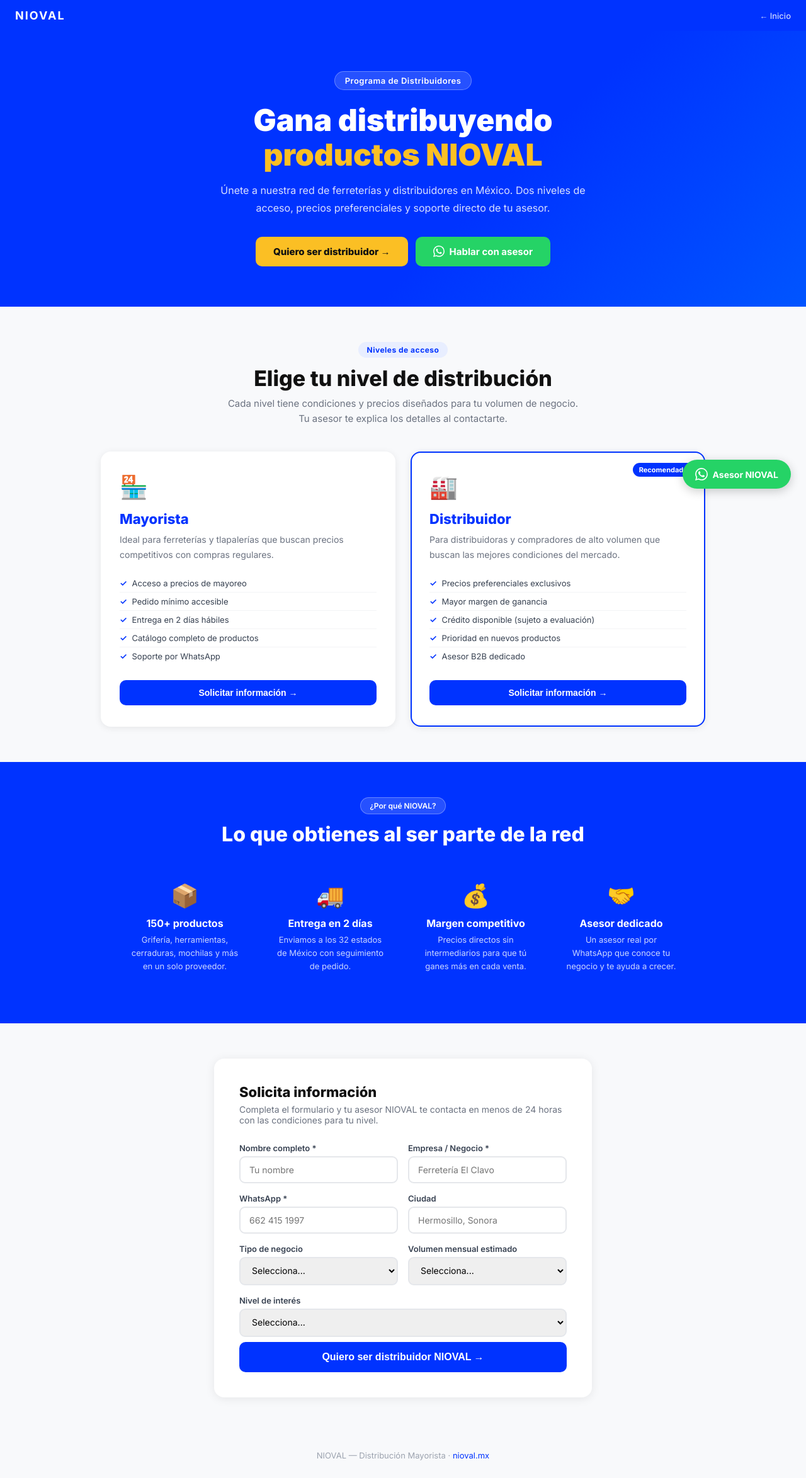
After one commit to luisgarciau03-art/NIOVALWEB, a Flask app: page /distribuidor in a window 1280 px wide. The commit adds this page. Shown: the whole page at 63% size. Run offline with Flask 3, Linux system fonts and the light colour scheme; some libraries are stand-ins or nearby versions.

Commit message:
Add /distribuidor B2B micrositio with Mayorista/Distribuidor levels + Telegram leads

```diff
--- a/app.py
+++ b/app.py
@@ -255,6 +255,50 @@ def churn():
     alertas = run()
     return jsonify({"ok": True, "alertas": len(alertas)})
 
+@app.route("/distribuidor")
+def distribuidor():
+    return render_template("distribuidor.html")
+
+@app.route("/distribuidor-lead", methods=["POST"])
+def distribuidor_lead():
+    data     = request.get_json(silent=True) or request.form
+    nombre   = (data.get("nombre") or "").strip()
+    empresa  = (data.get("empresa") or "").strip()
+    whatsapp = (data.get("whatsapp") or "").strip()
+    ciudad   = (data.get("ciudad") or "").strip()
+    negocio  = (data.get("negocio") or "").strip()
+    volumen  = (data.get("volumen") or "").strip()
+    nivel    = (data.get("nivel") or "").strip()
+    if not nombre or not whatsapp:
+        return jsonify({"ok": False}), 422
+    def _enviar():
+        from datetime import datetime
+        wa_number = ''.join(filter(str.isdigit, whatsapp))
+        if wa_number and not wa_number.startswith('52'):
+            wa_number = '52' + wa_number
+        msg = f"Hola {nombre.split()[0]}, soy asesor de NIOVAL. Vi tu solicitud para ser {nivel or 'distribuidor'}. %C2%BFTienes un momento para platicar%3F"
+        wa_link = f"https://api.whatsapp.com/send?phone={wa_number}&text={msg}" if wa_number else ""
+        texto = (
+            f"🏭 *Nueva Solicitud Distribuidor NIOVAL*\n\n"
+            f"👤 *Nombre:* {nombre}\n"
+            f"🏪 *Empresa:* {empresa}\n"
+            f"📱 *WhatsApp:* {whatsapp}\n"
+            f"📍 *Ciudad:* {ciudad or '(no indicada)'}\n"
+            f"🔧 *Negocio:* {negocio or '(no indicado)'}\n"
+            f"💰 *Volumen estimado:* {volumen or '(no indicado)'}\n"
+            f"⭐ *Nivel solicitado:* {nivel or '(no indicado)'}\n\n"
+            f"🕐 {datetime.now().strftime('%d/%m/%Y %H:%M')}\n\n"
+            f"{'👉 [Contactar al lead](' + wa_link + ')' if wa_link else ''}"
+        )
+        try:
+            url = f"https://api.telegram.org/bot{TELEGRAM_TOKEN}/sendMessage"
+            requests.post(url, json={"chat_id": TELEGRAM_CHAT_ID, "text": texto,
+                                     "parse_mode": "Markdown", "disable_web_page_preview": True}, timeout=10)
+        except Exception as e:
+            print(f"[DIST] Error Telegram: {e}")
+    threading.Thread(target=_enviar, daemon=True).start()
+    return jsonify({"ok": True})
+
 @app.route("/mayoreo")
 def mayoreo():
     return render_template("mayoreo.html")
--- /dev/null
+++ b/templates/distribuidor.html
@@ -0,0 +1,264 @@
+<!DOCTYPE html>
+<html lang="es">
+<head>
+<meta charset="UTF-8">
+<meta name="viewport" content="width=device-width, initial-scale=1.0">
+<title>Sé Distribuidor NIOVAL | Mayoreo de Herramientas y Grifería en México</title>
+<meta name="description" content="Únete a la red de distribuidores NIOVAL. Dos niveles: Mayorista y Distribuidor. Gana margen en herramientas, grifería y cerraduras al mayoreo. Solicita información con tu asesor.">
+<!-- Meta Pixel -->
+<script>!function(f,b,e,v,n,t,s){if(f.fbq)return;n=f.fbq=function(){n.callMethod?n.callMethod.apply(n,arguments):n.queue.push(arguments)};if(!f._fbq)f._fbq=n;n.push=n;n.loaded=!0;n.version='2.0';n.queue=[];t=b.createElement(e);t.async=!0;t.src=v;s=b.getElementsByTagName(e)[0];s.parentNode.insertBefore(t,s)}(window,document,'script','https://connect.facebook.net/en_US/fbevents.js');fbq('init','949938207844619');fbq('track','PageView');</script>
+<noscript><img height="1" width="1" style="display:none" src="https://www.facebook.com/tr?id=949938207844619&ev=PageView&noscript=1"/></noscript>
+<!-- TikTok Pixel -->
+<script>!function(w,d,t){w.TiktokAnalyticsObject=t;var ttq=w[t]=w[t]||[];ttq.methods=["page","track","identify","instances","debug","on","off","once","ready","alias","group","enableCookie","disableCookie","holdConsent","revokeConsent","grantConsent"],ttq.setAndDefer=function(t,e){t[e]=function(){t.push([e].concat(Array.prototype.slice.call(arguments,0)))}};for(var i=0;i<ttq.methods.length;i++)ttq.setAndDefer(ttq,ttq.methods[i]);ttq.instance=function(t){for(var e=ttq._i[t]||[],n=0;n<ttq.methods.length;n++)ttq.setAndDefer(e,ttq.methods[n]);return e},ttq.load=function(e,n){var r="https://analytics.tiktok.com/i18n/pixel/events.js";ttq._i=ttq._i||{},ttq._i[e]=[],ttq._i[e]._u=r,ttq._t=ttq._t||{},ttq._t[e]=+new Date,ttq._o=ttq._o||{},ttq._o[e]=n||{};n=document.createElement("script");n.type="text/javascript",n.async=!0,n.src=r+"?sdkid="+e+"&lib="+t;e=document.getElementsByTagName("script")[0];e.parentNode.insertBefore(n,e)};ttq.load('D7UI5D3C77U2TFGF6VBG');ttq.page();}(window,document,'ttq');</script>
+<link href="https://fonts.googleapis.com/css2?family=Inter:wght@400;500;600;700;800;900&display=swap" rel="stylesheet">
+<style>
+*{margin:0;padding:0;box-sizing:border-box}
+body{font-family:'Inter',sans-serif;background:#f8f9fb;color:#111}
+nav{background:#0033FF;padding:14px 24px;display:flex;align-items:center;justify-content:space-between}
+nav a{color:#fff;text-decoration:none;font-weight:700;letter-spacing:2px;font-size:18px}
+nav .back{font-size:13px;font-weight:500;opacity:.8;letter-spacing:0}
+
+/* HERO */
+.hero{background:linear-gradient(135deg,#0033FF 60%,#0055FF);color:#fff;padding:64px 24px;text-align:center}
+.hero-tag{display:inline-block;background:rgba(255,255,255,.15);border:1px solid rgba(255,255,255,.3);color:#fff;padding:6px 16px;border-radius:20px;font-size:13px;font-weight:600;margin-bottom:20px;letter-spacing:.5px}
+.hero h1{font-size:clamp(28px,5vw,48px);font-weight:900;line-height:1.15;margin-bottom:16px}
+.hero h1 span{color:#FBBF24}
+.hero p{font-size:16px;opacity:.85;max-width:580px;margin:0 auto 32px;line-height:1.7}
+.hero-btns{display:flex;gap:12px;justify-content:center;flex-wrap:wrap}
+.btn-gold{background:#FBBF24;color:#111;padding:14px 28px;border-radius:10px;font-weight:800;font-size:15px;text-decoration:none;transition:background .2s}
+.btn-gold:hover{background:#f59e0b}
+.btn-wa{background:#25D366;color:#fff;padding:14px 28px;border-radius:10px;font-weight:700;font-size:15px;text-decoration:none;display:flex;align-items:center;gap:8px}
+
+/* NIVELES */
+.section{padding:56px 24px}
+.section-inner{max-width:960px;margin:0 auto}
+.section-tag{display:inline-block;background:#E8EEFF;color:#0033FF;padding:5px 14px;border-radius:20px;font-size:12px;font-weight:700;margin-bottom:12px;letter-spacing:.5px}
+.section-title{font-size:clamp(24px,4vw,34px);font-weight:800;margin-bottom:8px}
+.section-sub{font-size:15px;color:#6b7280;margin-bottom:40px;line-height:1.6}
+.niveles{display:grid;grid-template-columns:repeat(auto-fit,minmax(280px,1fr));gap:24px}
+.nivel-card{background:#fff;border-radius:16px;padding:32px 28px;box-shadow:0 2px 12px rgba(0,0,0,.08);border:2px solid transparent;position:relative;overflow:hidden}
+.nivel-card.destacado{border-color:#0033FF}
+.nivel-badge{position:absolute;top:16px;right:16px;background:#0033FF;color:#fff;font-size:11px;font-weight:700;padding:4px 10px;border-radius:20px}
+.nivel-icon{font-size:36px;margin-bottom:16px}
+.nivel-nombre{font-size:22px;font-weight:800;margin-bottom:8px;color:#0033FF}
+.nivel-desc{font-size:14px;color:#6b7280;line-height:1.7;margin-bottom:20px}
+.nivel-lista{list-style:none}
+.nivel-lista li{font-size:13px;color:#374151;padding:6px 0;border-bottom:1px solid #f3f4f6;display:flex;gap:8px}
+.nivel-lista li:last-child{border:none}
+.nivel-lista li::before{content:'✓';color:#0033FF;font-weight:700;flex-shrink:0}
+.nivel-cta{display:block;text-align:center;margin-top:24px;background:#0033FF;color:#fff;padding:12px;border-radius:10px;font-weight:700;font-size:14px;text-decoration:none;cursor:pointer;border:none;width:100%}
+
+/* BENEFICIOS */
+.beneficios{background:#0033FF;color:#fff;padding:56px 24px}
+.beneficios-grid{display:grid;grid-template-columns:repeat(auto-fit,minmax(200px,1fr));gap:24px;max-width:900px;margin:32px auto 0}
+.bene{text-align:center;padding:24px 16px}
+.bene-icon{font-size:36px;margin-bottom:12px}
+.bene-titulo{font-size:16px;font-weight:700;margin-bottom:6px}
+.bene-desc{font-size:13px;opacity:.8;line-height:1.6}
+
+/* FORMULARIO */
+.form-wrap{background:#fff;border-radius:16px;padding:40px;box-shadow:0 2px 16px rgba(0,0,0,.08);max-width:600px;margin:0 auto}
+.form-wrap h2{font-size:22px;font-weight:800;margin-bottom:6px}
+.form-wrap p{font-size:14px;color:#6b7280;margin-bottom:28px}
+.form-grid{display:grid;grid-template-columns:1fr 1fr;gap:16px}
+@media(max-width:560px){.form-grid{grid-template-columns:1fr}}
+label{display:block;font-size:13px;font-weight:600;color:#374151;margin-bottom:5px}
+input,select{width:100%;padding:11px 14px;border:2px solid #e5e7eb;border-radius:9px;font-size:14px;font-family:inherit;outline:none;transition:border .2s}
+input:focus,select:focus{border-color:#0033FF}
+.full{grid-column:1/-1}
+.btn-submit{width:100%;background:#0033FF;color:#fff;border:none;padding:15px;border-radius:10px;font-size:16px;font-weight:800;cursor:pointer;margin-top:8px}
+.btn-submit:disabled{background:#9ca3af;cursor:not-allowed}
+.success{display:none;text-align:center;padding:16px 0}
+.success h3{font-size:20px;font-weight:800;color:#0033FF;margin-bottom:8px}
+.success p{color:#6b7280;font-size:14px;margin-bottom:20px}
+.wa-btn{display:inline-flex;align-items:center;gap:8px;background:#25D366;color:#fff;padding:13px 24px;border-radius:10px;font-weight:700;font-size:14px;text-decoration:none}
+
+/* FOOTER */
+footer{text-align:center;padding:28px;color:#9ca3af;font-size:13px}
+footer a{color:#0033FF;text-decoration:none}
+
+/* WA FLOAT */
+.wa-float{position:fixed;bottom:24px;right:24px;background:#25D366;color:#fff;border-radius:50px;padding:13px 20px;font-weight:700;font-size:14px;text-decoration:none;box-shadow:0 4px 16px rgba(0,0,0,.2);z-index:999;display:flex;align-items:center;gap:8px}
+</style>
+</head>
+<body>
+
+<nav>
+  <a href="/">NIOVAL</a>
+  <a href="/" class="back">← Inicio</a>
+</nav>
+
+<!-- HERO -->
+<div class="hero">
+  <span class="hero-tag">Programa de Distribuidores</span>
+  <h1>Gana distribuyendo<br><span>productos NIOVAL</span></h1>
+  <p>Únete a nuestra red de ferreterías y distribuidores en México. Dos niveles de acceso, precios preferenciales y soporte directo de tu asesor.</p>
+  <div class="hero-btns">
+    <a href="#solicitud" class="btn-gold">Quiero ser distribuidor →</a>
+    <a href="https://api.whatsapp.com/send?phone=526624151997&text=Hola%2C%20quiero%20informaci%C3%B3n%20sobre%20el%20programa%20de%20distribuidores%20NIOVAL." target="_blank" class="btn-wa">
+      <svg width="18" height="18" viewBox="0 0 24 24" fill="white"><path d="M17.472 14.382c-.297-.149-1.758-.867-2.03-.967-.273-.099-.471-.148-.67.15-.197.297-.767.966-.94 1.164-.173.199-.347.223-.644.075-.297-.15-1.255-.463-2.39-1.475-.883-.788-1.48-1.761-1.653-2.059-.173-.297-.018-.458.13-.606.134-.133.298-.347.446-.52.149-.174.198-.298.298-.497.099-.198.05-.371-.025-.52-.075-.149-.669-1.612-.916-2.207-.242-.579-.487-.5-.669-.51-.173-.008-.371-.01-.57-.01-.198 0-.52.074-.792.372-.272.297-1.04 1.016-1.04 2.479 0 1.462 1.065 2.875 1.213 3.074.149.198 2.096 3.2 5.077 4.487.709.306 1.262.489 1.694.625.712.227 1.36.195 1.871.118.571-.085 1.758-.719 2.006-1.413.248-.694.248-1.289.173-1.413-.074-.124-.272-.198-.57-.347m-5.421 7.403h-.004a9.87 9.87 0 01-5.031-1.378l-.361-.214-3.741.982.998-3.648-.235-.374a9.86 9.86 0 01-1.51-5.26c.001-5.45 4.436-9.884 9.888-9.884 2.64 0 5.122 1.03 6.988 2.898a9.825 9.825 0 012.893 6.994c-.003 5.45-4.437 9.884-9.885 9.884m8.413-18.297A11.815 11.815 0 0012.05 0C5.495 0 .16 5.335.157 11.892c0 2.096.547 4.142 1.588 5.945L.057 24l6.305-1.654a11.882 11.882 0 005.683 1.448h.005c6.554 0 11.89-5.335 11.893-11.893a11.821 11.821 0 00-3.48-8.413z"/></svg>
+      Hablar con asesor
+    </a>
+  </div>
+</div>
+
+<!-- NIVELES -->
+<section class="section">
+  <div class="section-inner">
+    <div style="text-align:center;margin-bottom:40px">
+      <span class="section-tag">Niveles de acceso</span>
+      <h2 class="section-title">Elige tu nivel de distribución</h2>
+      <p class="section-sub">Cada nivel tiene condiciones y precios diseñados para tu volumen de negocio.<br>Tu asesor te explica los detalles al contactarte.</p>
+    </div>
+    <div class="niveles">
+      <div class="nivel-card">
+        <div class="nivel-icon">🏪</div>
+        <div class="nivel-nombre">Mayorista</div>
+        <p class="nivel-desc">Ideal para ferreterías y tlapalerías que buscan precios competitivos con compras regulares.</p>
+        <ul class="nivel-lista">
+          <li>Acceso a precios de mayoreo</li>
+          <li>Pedido mínimo accesible</li>
+          <li>Entrega en 2 días hábiles</li>
+          <li>Catálogo completo de productos</li>
+          <li>Soporte por WhatsApp</li>
+        </ul>
+        <button class="nivel-cta" onclick="document.getElementById('solicitud').scrollIntoView({behavior:'smooth'})">Solicitar información →</button>
+      </div>
+      <div class="nivel-card destacado">
+        <span class="nivel-badge">Recomendado</span>
+        <div class="nivel-icon">🏭</div>
+        <div class="nivel-nombre">Distribuidor</div>
+        <p class="nivel-desc">Para distribuidoras y compradores de alto volumen que buscan las mejores condiciones del mercado.</p>
+        <ul class="nivel-lista">
+          <li>Precios preferenciales exclusivos</li>
+          <li>Mayor margen de ganancia</li>
+          <li>Crédito disponible (sujeto a evaluación)</li>
+          <li>Prioridad en nuevos productos</li>
+          <li>Asesor B2B dedicado</li>
+        </ul>
+        <button class="nivel-cta" onclick="document.getElementById('solicitud').scrollIntoView({behavior:'smooth'})">Solicitar información →</button>
+      </div>
+    </div>
+  </div>
+</section>
+
+<!-- BENEFICIOS -->
+<div class="beneficios">
+  <div style="text-align:center;max-width:700px;margin:0 auto">
+    <span style="display:inline-block;background:rgba(255,255,255,.15);border:1px solid rgba(255,255,255,.3);color:#fff;padding:5px 14px;border-radius:20px;font-size:12px;font-weight:600;margin-bottom:12px">¿Por qué NIOVAL?</span>
+    <h2 style="font-size:clamp(22px,4vw,32px);font-weight:800;color:#fff">Lo que obtienes al ser parte de la red</h2>
+  </div>
+  <div class="beneficios-grid">
+    <div class="bene"><div class="bene-icon">📦</div><div class="bene-titulo">150+ productos</div><div class="bene-desc">Grifería, herramientas, cerraduras, mochilas y más en un solo proveedor.</div></div>
+    <div class="bene"><div class="bene-icon">🚚</div><div class="bene-titulo">Entrega en 2 días</div><div class="bene-desc">Enviamos a los 32 estados de México con seguimiento de pedido.</div></div>
+    <div class="bene"><div class="bene-icon">💰</div><div class="bene-titulo">Margen competitivo</div><div class="bene-desc">Precios directos sin intermediarios para que tú ganes más en cada venta.</div></div>
+    <div class="bene"><div class="bene-icon">🤝</div><div class="bene-titulo">Asesor dedicado</div><div class="bene-desc">Un asesor real por WhatsApp que conoce tu negocio y te ayuda a crecer.</div></div>
+  </div>
+</div>
+
+<!-- FORMULARIO -->
+<section class="section" id="solicitud">
+  <div class="section-inner">
+    <div class="form-wrap">
+      <h2>Solicita información</h2>
+      <p>Completa el formulario y tu asesor NIOVAL te contacta en menos de 24 horas con las condiciones para tu nivel.</p>
+      <div id="form-area">
+        <div class="form-grid">
+          <div>
+            <label>Nombre completo *</label>
+            <input type="text" id="d-nombre" placeholder="Tu nombre">
+          </div>
+          <div>
+            <label>Empresa / Negocio *</label>
+            <input type="text" id="d-empresa" placeholder="Ferretería El Clavo">
+          </div>
+          <div>
+            <label>WhatsApp *</label>
+            <input type="tel" id="d-whatsapp" placeholder="662 415 1997">
+          </div>
+          <div>
+            <label>Ciudad</label>
+            <input type="text" id="d-ciudad" placeholder="Hermosillo, Sonora">
+          </div>
+          <div>
+            <label>Tipo de negocio</label>
+            <select id="d-negocio">
+              <option value="">Selecciona...</option>
+              <option>Ferretería</option>
+              <option>Tlapalería</option>
+              <option>Distribuidora</option>
+              <option>Tienda en línea</option>
+              <option>Otro</option>
+            </select>
+          </div>
+          <div>
+            <label>Volumen mensual estimado</label>
+            <select id="d-volumen">
+              <option value="">Selecciona...</option>
+              <option>Menos de $5,000 MXN</option>
+              <option>$5,000 – $15,000 MXN</option>
+              <option>$15,000 – $50,000 MXN</option>
+              <option>Más de $50,000 MXN</option>
+            </select>
+          </div>
+          <div class="full">
+            <label>Nivel de interés</label>
+            <select id="d-nivel">
+              <option value="">Selecciona...</option>
+              <option>Mayorista</option>
+              <option>Distribuidor</option>
+              <option>No sé aún, quiero información</option>
+            </select>
+          </div>
+        </div>
+        <button class="btn-submit" onclick="enviarDistribuidor()">Quiero ser distribuidor NIOVAL →</button>
+      </div>
+      <div class="success" id="d-success">
+        <h3>¡Solicitud recibida! 🎉</h3>
+        <p>Tu asesor NIOVAL te contacta en menos de 24 horas por WhatsApp con las condiciones de tu nivel.</p>
+        <a class="wa-btn" href="https://api.whatsapp.com/send?phone=526624151997&text=Hola%2C%20acabo%20de%20llenar%20el%20formulario%20para%20ser%20distribuidor%20NIOVAL." target="_blank">
+          <svg width="18" height="18" viewBox="0 0 24 24" fill="white"><path d="M17.472 14.382c-.297-.149-1.758-.867-2.03-.967-.273-.099-.471-.148-.67.15-.197.297-.767.966-.94 1.164-.173.199-.347.223-.644.075-.297-.15-1.255-.463-2.39-1.475-.883-.788-1.48-1.761-1.653-2.059-.173-.297-.018-.458.13-.606.134-.133.298-.347.446-.52.149-.174.198-.298.298-.497.099-.198.05-.371-.025-.52-.075-.149-.669-1.612-.916-2.207-.242-.579-.487-.5-.669-.51-.173-.008-.371-.01-.57-.01-.198 0-.52.074-.792.372-.272.297-1.04 1.016-1.04 2.479 0 1.462 1.065 2.875 1.213 3.074.149.198 2.096 3.2 5.077 4.487.709.306 1.262.489 1.694.625.712.227 1.36.195 1.871.118.571-.085 1.758-.719 2.006-1.413.248-.694.248-1.289.173-1.413-.074-.124-.272-.198-.57-.347m-5.421 7.403h-.004a9.87 9.87 0 01-5.031-1.378l-.361-.214-3.741.982.998-3.648-.235-.374a9.86 9.86 0 01-1.51-5.26c.001-5.45 4.436-9.884 9.888-9.884 2.64 0 5.122 1.03 6.988 2.898a9.825 9.825 0 012.893 6.994c-.003 5.45-4.437 9.884-9.885 9.884m8.413-18.297A11.815 11.815 0 0012.05 0C5.495 0 .16 5.335.157 11.892c0 2.096.547 4.142 1.588 5.945L.057 24l6.305-1.654a11.882 11.882 0 005.683 1.448h.005c6.554 0 11.89-5.335 11.893-11.893a11.821 11.821 0 00-3.48-8.413z"/></svg>
+          Escribir al asesor ahora
+        </a>
+      </div>
+    </div>
+  </div>
+</section>
+
+<footer>
+  <p>NIOVAL — Distribución Mayorista · <a href="/">nioval.mx</a></p>
+</footer>
+
+<!-- WhatsApp flotante -->
+<a href="https://api.whatsapp.com/send?phone=526624151997&text=Hola%2C%20quiero%20informaci%C3%B3n%20sobre%20el%20programa%20de%20distribuidores%20NIOVAL." target="_blank" class="wa-float">
+  <svg width="20" height="20" viewBox="0 0 24 24" fill="white"><path d="M17.472 14.382c-.297-.149-1.758-.867-2.03-.967-.273-.099-.471-.148-.67.15-.197.297-.767.966-.94 1.164-.173.199-.347.223-.644.075-.297-.15-1.255-.463-2.39-1.475-.883-.788-1.48-1.761-1.653-2.059-.173-.297-.018-.458.13-.606.134-.133.298-.347.446-.52.149-.174.198-.298.298-.497.099-.198.05-.371-.025-.52-.075-.149-.669-1.612-.916-2.207-.242-.579-.487-.5-.669-.51-.173-.008-.371-.01-.57-.01-.198 0-.52.074-.792.372-.272.297-1.04 1.016-1.04 2.479 0 1.462 1.065 2.875 1.213 3.074.149.198 2.096 3.2 5.077 4.487.709.306 1.262.489 1.694.625.712.227 1.36.195 1.871.118.571-.085 1.758-.719 2.006-1.413.248-.694.248-1.289.173-1.413-.074-.124-.272-.198-.57-.347m-5.421 7.403h-.004a9.87 9.87 0 01-5.031-1.378l-.361-.214-3.741.982.998-3.648-.235-.374a9.86 9.86 0 01-1.51-5.26c.001-5.45 4.436-9.884 9.888-9.884 2.64 0 5.122 1.03 6.988 2.898a9.825 9.825 0 012.893 6.994c-.003 5.45-4.437 9.884-9.885 9.884m8.413-18.297A11.815 11.815 0 0012.05 0C5.495 0 .16 5.335.157 11.892c0 2.096.547 4.142 1.588 5.945L.057 24l6.305-1.654a11.882 11.882 0 005.683 1.448h.005c6.554 0 11.89-5.335 11.893-11.893a11.821 11.821 0 00-3.48-8.413z"/></svg>
+  Asesor NIOVAL
+</a>
+
+<script>
+async function enviarDistribuidor() {
+  const nombre   = document.getElementById('d-nombre').value.trim();
+  const empresa  = document.getElementById('d-empresa').value.trim();
+  const whatsapp = document.getElementById('d-whatsapp').value.trim();
+  const ciudad   = document.getElementById('d-ciudad').value.trim();
+  const negocio  = document.getElementById('d-negocio').value;
+  const volumen  = document.getElementById('d-volumen').value;
+  const nivel    = document.getElementById('d-nivel').value;
+  if (!nombre || !empresa || !whatsapp) { alert('Por favor llena los campos obligatorios.'); return; }
+  const btn = document.querySelector('.btn-submit');
+  btn.disabled = true; btn.textContent = 'Enviando...';
+  try {
+    await fetch('/distribuidor-lead', {
+      method: 'POST',
+      headers: {'Content-Type': 'application/json'},
+      body: JSON.stringify({nombre, empresa, whatsapp, ciudad, negocio, volumen, nivel})
+    });
+    if(typeof fbq !== 'undefined'){ fbq('track','Lead'); fbq('track','Contact'); }
+    if(typeof ttq !== 'undefined'){ ttq.track('SubmitForm'); }
+  } catch(e) {}
+  document.getElementById('form-area').style.display = 'none';
+  document.getElementById('d-success').style.display = 'block';
+}
+</script>
+</body>
+</html>
--- a/templates/landing.html
+++ b/templates/landing.html
@@ -539,7 +539,7 @@ footer {
       <a class="nav-link" href="#contacto">Contacto</a>
     </div>
     <div class="nav-right">
-      <a class="btn-outline" href="https://linktr.ee/NIOVAL" target="_blank">🔗 Redes</a>
+      <a class="btn-outline" href="/distribuidor">🏭 Sé Distribuidor</a>
       <a class="btn-primary" href="/login">🔑 Iniciar Sesión</a>
     </div>
   </div>
```
